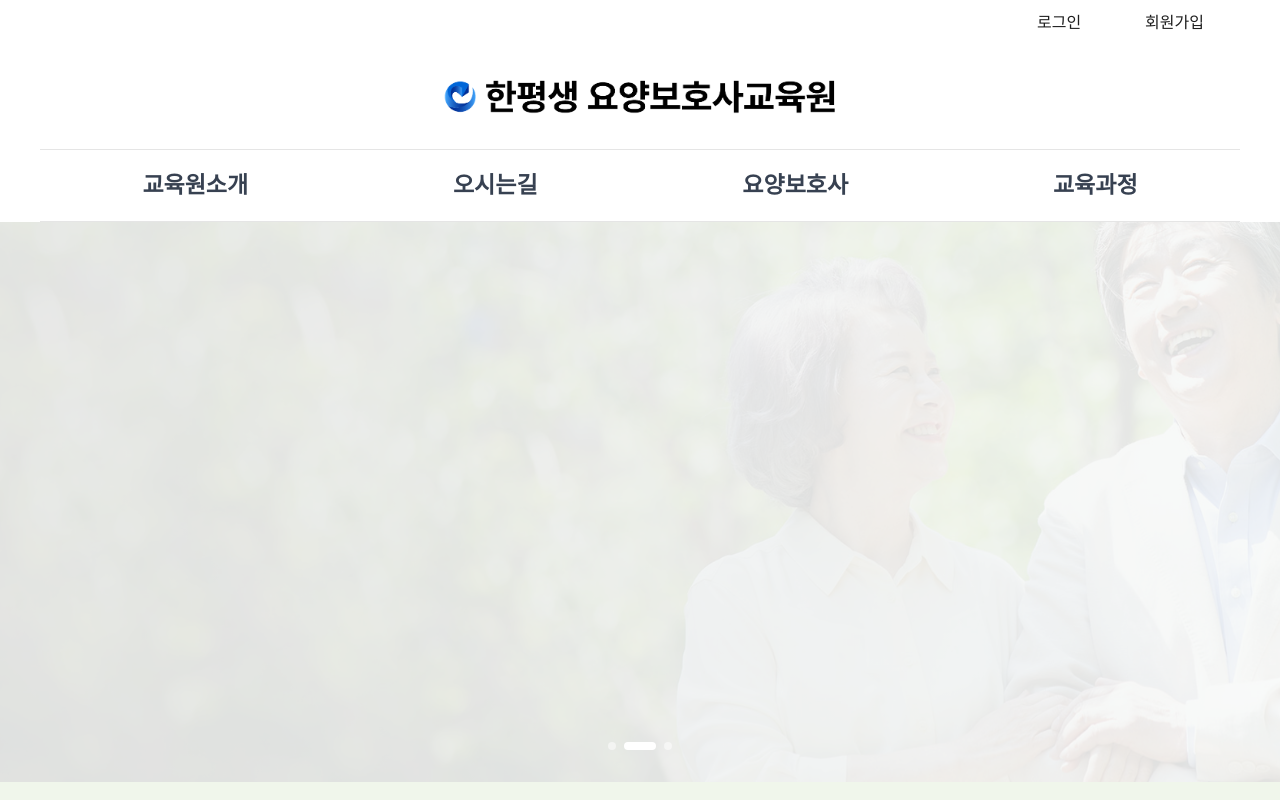
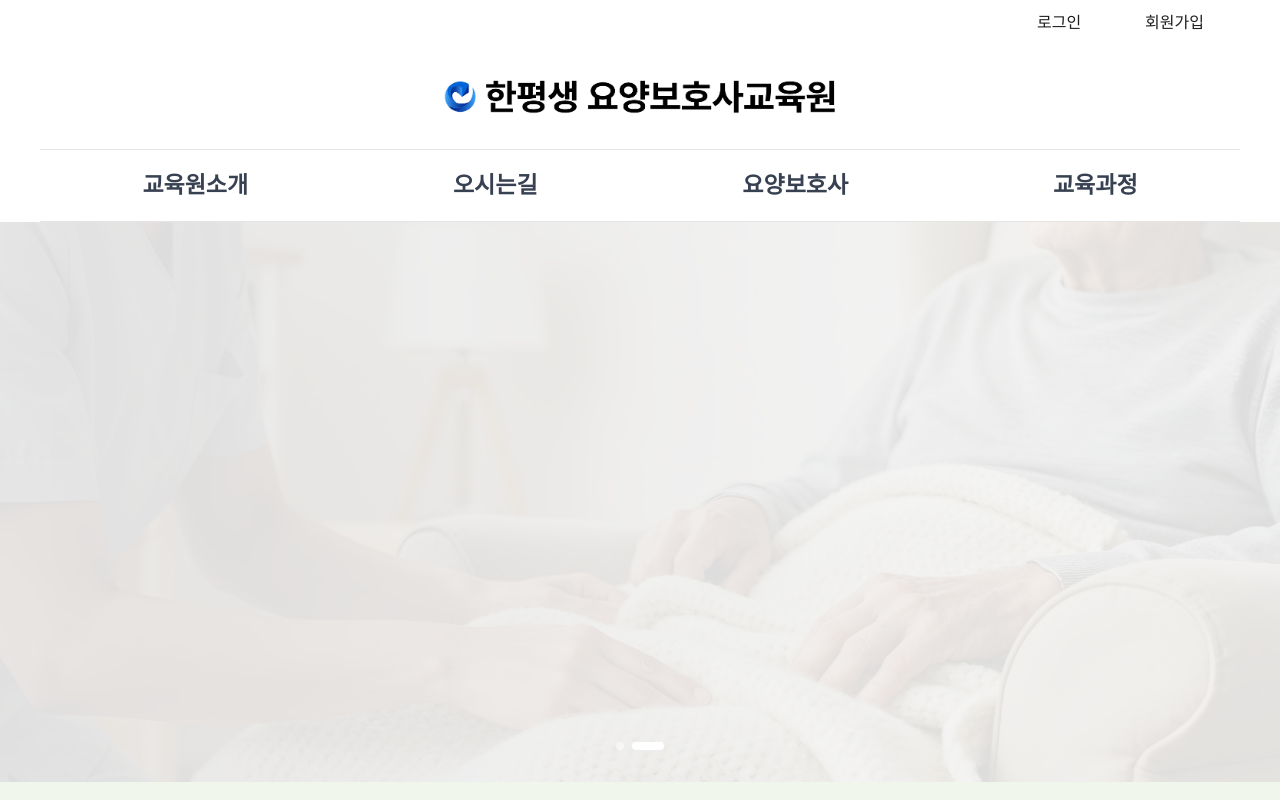
Before and after one commit to bp4sp4/caving_demo, a Next.js app: page / in a window 1280 px wide. Shown: the top 800 px of the page. Built offline with nearby package versions, Linux system fonts and the light colour scheme.

Commit message:
update main

```diff
--- a/app/page.tsx
+++ b/app/page.tsx
@@ -9,22 +9,17 @@ export default function Home() {
     heroSlides: [
       {
         id: "1",
-        image: "/main_img_bg.jpg",
+        image: "/main_img001.jpeg",
         title: "고용노동부계좌제 교육기관",
         subtitle: "한평생요양보호사 교육원 ",
       },
       {
         id: "2",
-        image: "/main_img_bg.jpg",
+        image: "/main_img002.jpeg",
         title: "고용노동부계좌제 교육기관",
         subtitle: "한평생요양보호사 교육원 ",
       },
-      {
-        id: "3",
-        image: "/main_img_bg.jpg",
-        title: "고용노동부계좌제 교육기관",
-        subtitle: "한평생요양보호사 교육원 ",
-      },
+
     ],
     aboutTitle: "요양보호사 교육원",
     aboutDescription:
```
Also changed, not shown: public/main_img002.jpeg (added), 1 other file (tests, documents, lock files or other folders).
